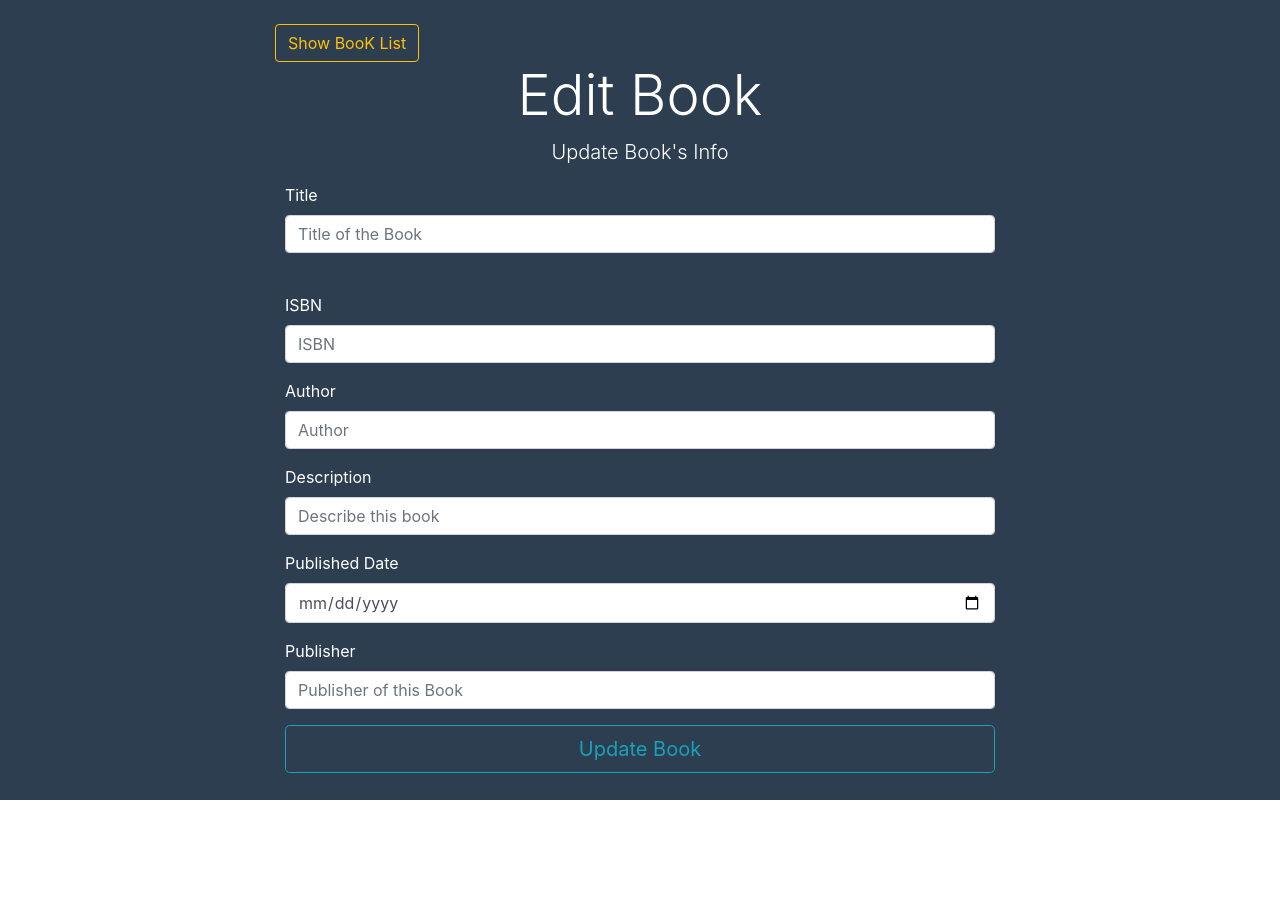
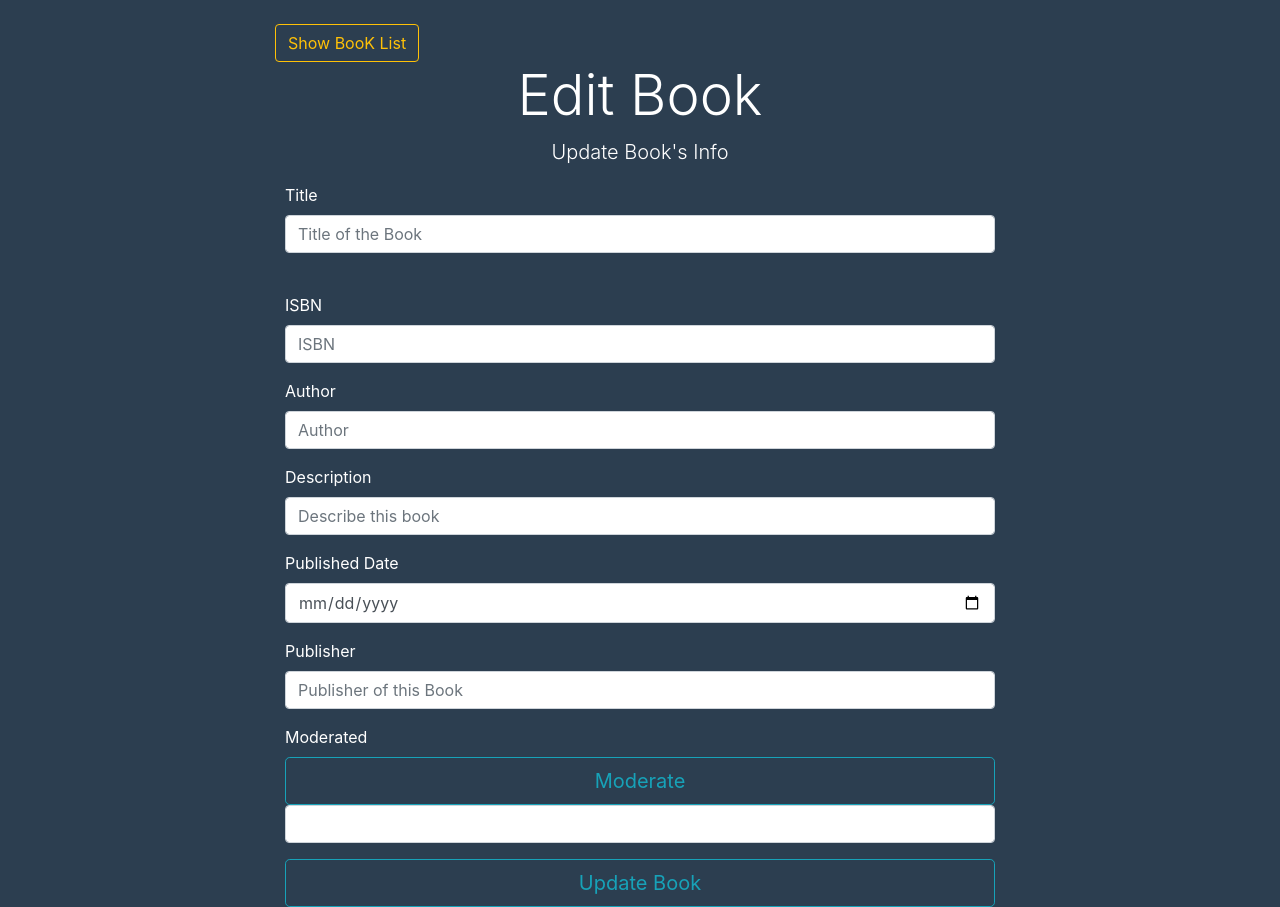
Before and after one commit to Uniunt/2022S2_ENSE701_A1b_tem, a React (Create React App) app in the folder frontend/: page /edit-book/1 in a window 1280 px wide. Before the commit the page ends 800 px from the top, so only its background shows below. Built offline with nearby package versions, Linux system fonts and the light colour scheme; no server answers.

Commit message:
problem: add button for updateing status

```diff
--- a/frontend/src/App.css
+++ b/frontend/src/App.css
@@ -77,7 +77,7 @@
 
 .card-container {
   width: 500px;
-  height: 500px;
+  height: 700px;
   border: 1px solid rgba(0,0,.125);
   margin: 0 auto;
   border-radius: 5px;
--- a/frontend/src/components/BookCard.js
+++ b/frontend/src/components/BookCard.js
@@ -1,27 +1,34 @@
-import React from 'react';
-import { Link } from 'react-router-dom';
-import '../App.css';
+import React from "react";
+import { Link } from "react-router-dom";
+import "../App.css";
+
+// import ClickButton from "../components/ClickButton";
 
 const BookCard = (props) => {
-    const  book  = props.book;
+  const book = props.book;
 
-    return(
+  return (
     <div className="card-container">
-            <img src="https://commapress.co.uk/books/the-book-of-cairo/cairo-provisional-v3/image%2Fspan3" alt="" />
+      <img
+        src="https://commapress.co.uk/books/the-book-of-cairo/cairo-provisional-v3/image%2Fspan3"
+        alt=""
+      />
       <div className="desc">
         <h3>
-                    <Link to={`/show-book/${book._id}`}>
-                      Title: { book.title }
-                    </Link>
+          <Link to={`/show-book/${book._id}`}>Title: {book.title}</Link>
         </h3>
         <h3>DOI: {book.isbn}</h3>
         <h3>Author: {book.author}</h3>
         <h3>Evidence of SE Prctices: {book.description}</h3>
         <h3>Published Date: {book.published_date}</h3>
         <h3>Source: {book.publisher}</h3>
+        <h3>Moderated: {book.status}</h3>
+        <h3>Analyzed: {book.whatever}</h3>
+
+        {/* <ClickButton /> */}
       </div>
     </div>
-    )
+  );
 };
 
 export default BookCard;
--- /dev/null
+++ b/frontend/src/components/ClickButton.js
@@ -0,0 +1,82 @@
+import React, { Component } from "react";
+//import { Link } from "react-router-dom";
+import axios from "axios";
+import "../App.css";
+
+class ClickButton extends Component {
+  constructor(props) {
+    super(props);
+    this.state = {
+      status: "",
+    };
+  }
+
+    // componentDidMount() {
+    //   // console.log("Print id: " + this.props.match.params.id);
+    //   axios
+    //     .get(
+    //       "https://a1btest119.herokuapp.com/api/books/" +
+    //         this.props.match.params.id
+    //     )
+    //     //.get('https://liyijunapp.herokuapp.com/api/books/'+this.props.match.params.id)
+    //     .then((res) => {
+    //       // this.setState({...this.state, book: res.data})
+    //       this.setState({
+    //         status: res.data.status,
+    //       });
+    //     })
+    //     .catch((err) => {
+    //       console.log("Error from UpdateBookInfo");
+    //     });
+    // }
+
+  onChange = (e) => {
+    this.setState({ [e.target.name]: e.target.value });
+  };
+
+  onSubmit = (e) => {
+    e.preventDefault();
+
+    const data = {
+      status: this.state.status,
+    };
+
+    axios
+      //   .put(
+      //     "https://a1btest119.herokuapp.com/api/books/" +
+      //       this.props.match.params.id,
+      //     data
+      //   )
+      .put(
+        "https://a1btest119.herokuapp.com/api/books/" +
+          this.props.match.params.id,
+        data
+      )
+      .then((res) => {
+        this.props.history.push("/show-book/" + this.props.match.params.id);
+      })
+      .catch((err) => {
+        console.log("Error in UpdateBookInfo!");
+      });
+  };
+
+  render() {
+    return (
+      <div>
+        <div className="col-md-8 m-auto">
+          <form noValidate onSubmit={this.onSubmit}>
+            <button
+              type="submit"
+              className="btn btn-outline-info btn-lg btn-block"
+              value={"yes"}
+              onChange={this.onChange}
+            >
+              Moderate
+            </button>
+          </form>
+        </div>
+      </div>
+    );
+  }
+}
+export default ClickButton;
--- a/frontend/src/components/UpdateBookInfo.js
+++ b/frontend/src/components/UpdateBookInfo.js
@@ -2,8 +2,13 @@ import React, { Component } from "react";
 import { Link } from "react-router-dom";
 import axios from "axios";
 import "../App.css";
+import ClickButton from "../components/ClickButton";
 
 class UpdateBookInfo extends Component {
+  moderateText = {
+    cheems: "yes",
+  };
+
   constructor(props) {
     super(props);
     this.state = {
@@ -13,6 +18,7 @@ class UpdateBookInfo extends Component {
       description: "",
       published_date: "",
       publisher: "",
+      status: "",
     };
   }
 
@@ -33,6 +39,7 @@ class UpdateBookInfo extends Component {
           description: res.data.description,
           published_date: res.data.published_date,
           publisher: res.data.publisher,
+          status: res.data.status,
         });
       })
       .catch((err) => {
@@ -42,6 +49,11 @@ class UpdateBookInfo extends Component {
 
   onChange = (e) => {
     this.setState({ [e.target.name]: e.target.value });
+  };
+
+  onModerate = () => {
+    this.setState({ [this.state.status]: this.moderateText.cheems });
+    // window.location.reload(false);
   };
 
   onSubmit = (e) => {
@@ -54,6 +66,7 @@ class UpdateBookInfo extends Component {
       description: this.state.description,
       published_date: this.state.published_date,
       publisher: this.state.publisher,
+      status: this.state.status,
     };
 
     axios
@@ -166,6 +179,24 @@ class UpdateBookInfo extends Component {
                 />
               </div>
 
+              <div className="form-group">
+                <label htmlFor="publisher">Moderated</label>
+                <button
+                  type="button"
+                  className="btn btn-outline-info btn-lg btn-block"
+                  onClick={this.onModerate.bind(this)}
+                >
+                  Moderate
+                </button>
+                <input
+                  type="text"
+                  name="status"
+                  className="form-control"
+                  value={this.state.status}
+                  onChange={this.onChange}
+                />
+              </div>
+
               <button
                 type="submit"
                 className="btn btn-outline-info btn-lg btn-block"
@@ -173,6 +204,8 @@ class UpdateBookInfo extends Component {
                 Update Book
               </button>
             </form>
+
+            {/* <ClickButton /> */}
           </div>
         </div>
       </div>
```
Also changed, not shown: 1 other file (tests, documents, lock files or other folders). Lines whose indentation alone changed are shown as unchanged.
